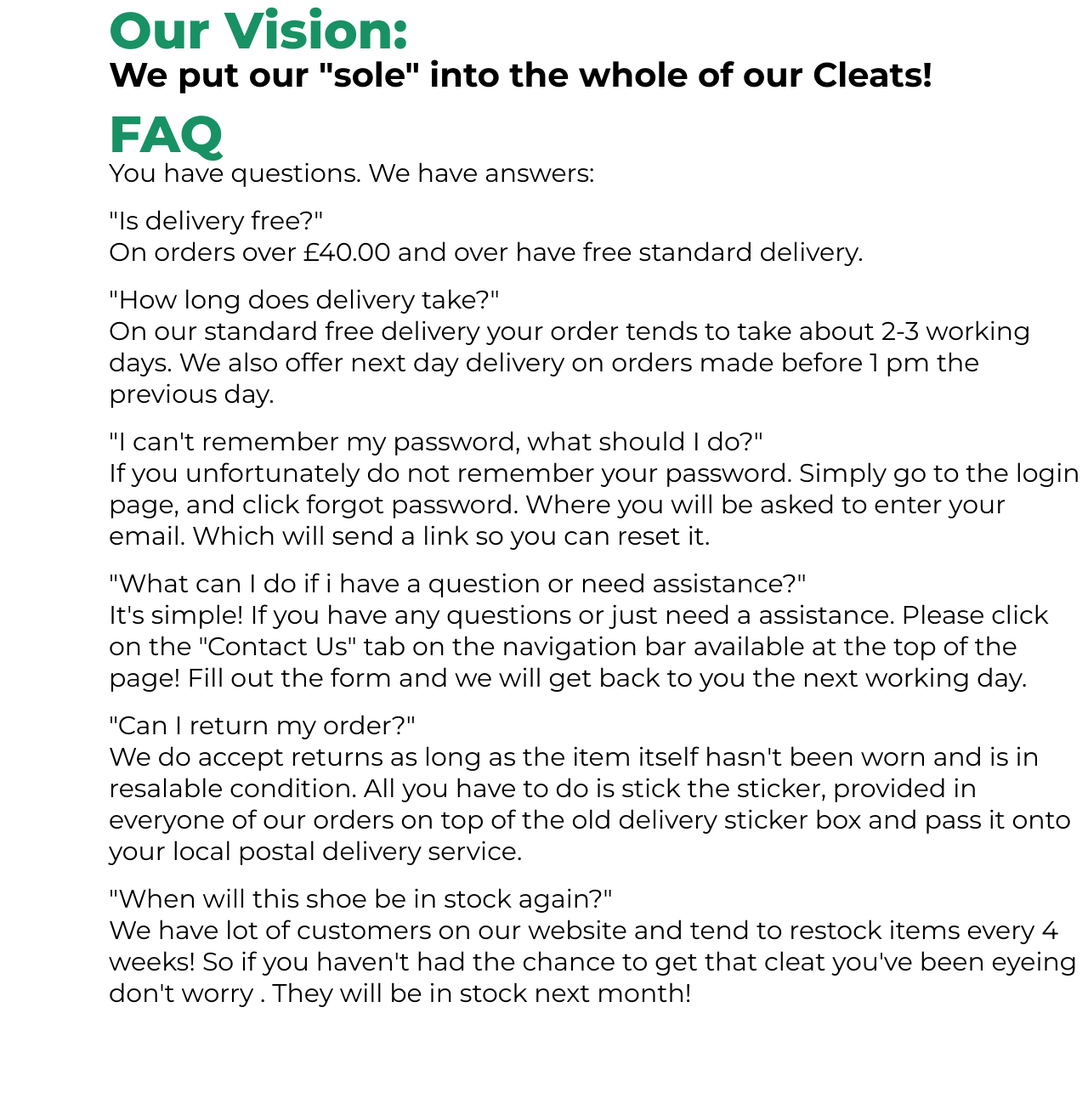
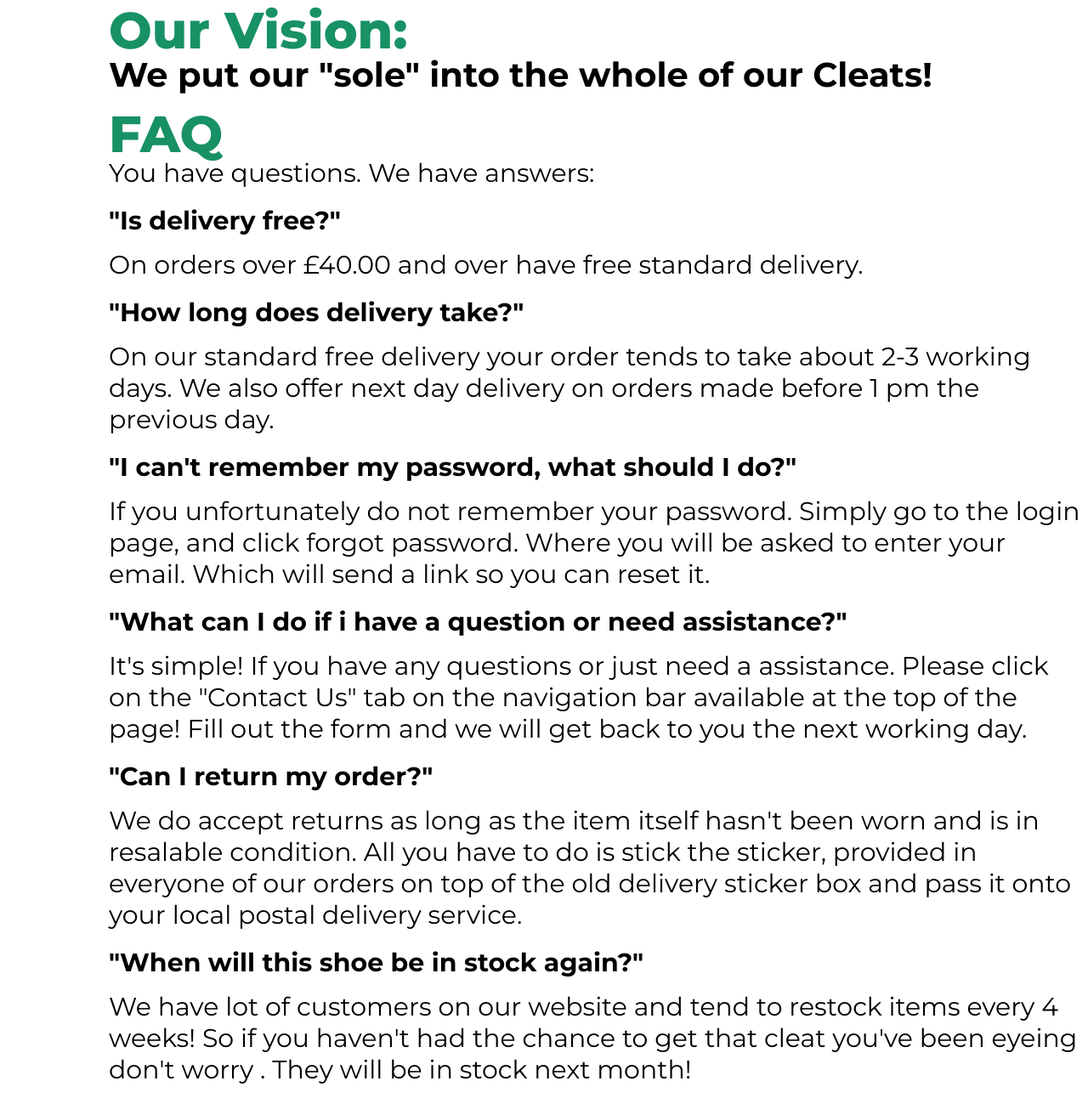
Before and after one commit to Zaryabv/Team37, a Django app: template Cleats/shop/shop/templates/aboutus.html in a window 1280 px wide. Shown: the part 728-2020 px from the top of the page at 85% size. Before the commit the page ends 1913 px from the top, so only its background shows below. Run offline with Django 3.2, Linux system fonts and the light colour scheme; the template is opened without the code that fills it, so the values that code supplies are empty; some libraries are stand-ins or nearby versions.

Commit message:
edits on about us page
edited and resorted some styles to improve the look of the FAQ

```diff
--- a/Cleats/shop/shop/templates/aboutus.html
+++ b/Cleats/shop/shop/templates/aboutus.html
@@ -64,37 +64,38 @@
                 <h2>Our Vision:</h2>
                 <h4>We put our "sole" into the whole of our Cleats!</h4>
                 <br>
+
                 <h2>FAQ</h2>
                 <span>You have questions. We have answers:</span>
                 <br>
                 <br>
-                <span>"Is delivery free?"</span>
-                <br>
+
+                <h3>"Is delivery free?"</h3>
                 <span>On orders over £40.00 and over have free standard delivery.</span>
                 <br>
                 <br>
-                <span>"How long does delivery take?" </span>
-                <br>
+
+                <h3>"How long does delivery take?" </h3>
                 <span>On our standard free delivery your order tends to take about 2-3 working days. We also offer next day delivery on orders made before 1 pm the previous day.  </span>
                 <br>
                 <br>
-                <span>"I can't remember my password, what should I do?"</span>
-                <br>
+
+                <h3>"I can't remember my password, what should I do?"</h3>
                 <span>If you unfortunately do not remember your password. Simply go to the login page, and click forgot password. Where you will be asked to enter your email. Which will send a link so you can reset it.</span>
                 <br>
                 <br>
-                <span>"What can I do if i have a question or need assistance?"</span>
-                <br>
+
+                <h3>"What can I do if i have a question or need assistance?"</h3>
                 <span>It's simple! If you have any questions or just need a assistance. Please click on the "Contact Us" tab on the navigation bar available at the top of the page! Fill out the form and we will get back to you the next working day. </span>
                 <br>
                 <br>
-                <span>"Can I return my order?"</span>
-                <br>
+
+                <h3>"Can I return my order?"</h3>
                 <span>We do accept returns as long as the item itself hasn't been worn and is in resalable condition. All you have to do is stick the sticker, provided in everyone of our orders on top of the old delivery sticker box and pass it onto your local postal delivery service.</span>
                 <br>
                 <br>
-                <span>"When will this shoe be in stock again?"</span>
-                <br>
+
+                <h3>"When will this shoe be in stock again?"</h3>
                 <span>We have lot of customers on our website and tend to restock items every 4 weeks! So if you haven't had the chance to get that cleat you've been eyeing don't worry . They will be in stock next month! </span>
             </div>
         </section>
--- a/Cleats/shop/shop/templates/style.css
+++ b/Cleats/shop/shop/templates/style.css
@@ -385,6 +385,11 @@ sm-banner span{
     font-size: 30px;
     padding-bottom: 15px;
 }
+#about-banner h3{
+    color: rgb(0, 0, 0);
+    font-size: 30px;
+    padding-bottom: 15px;
+}
 
 #basket table{
     width: 100%;
```
